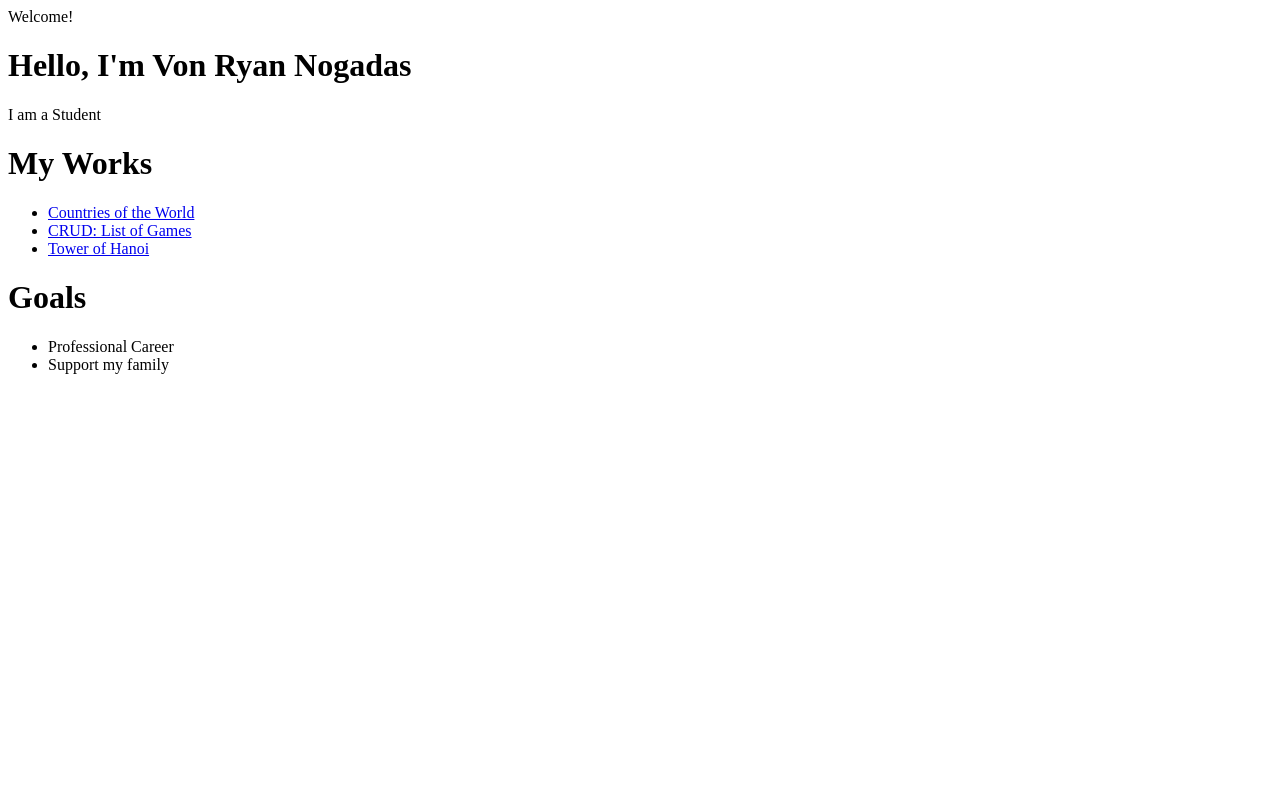
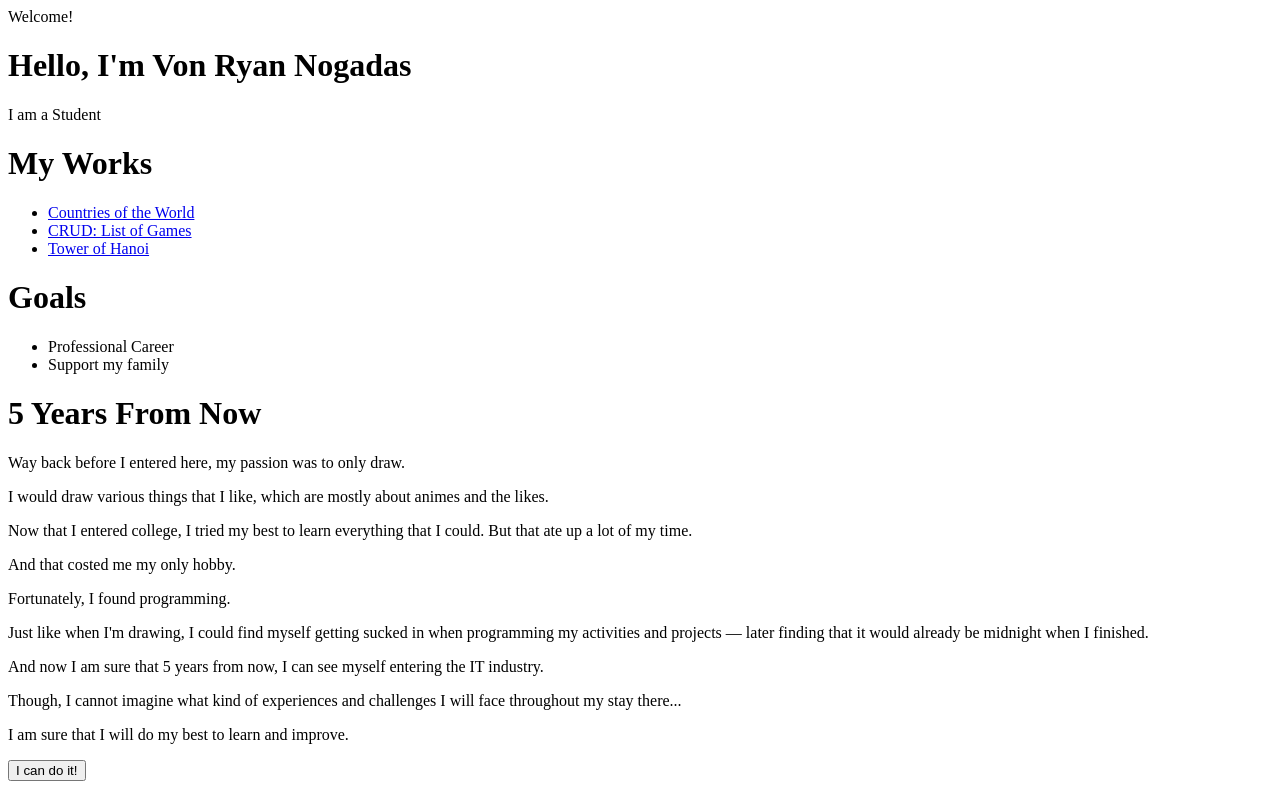
Before and after one commit to PUP-BSIT/final-Nogadas-VonRyan, a plain HTML site: page index.html in a window 1280 px wide. Drawn offline with Linux system fonts and the light colour scheme.

Commit message:
add thoughts for 5 years from now

```diff
--- a/index.html
+++ b/index.html
@@ -32,6 +32,37 @@
 				<li>Support my family</li>
 			</ul>
 		</div>
-		<div class="future"></div>
+		<div class="future">
+			<h1>5 Years From Now</h1>
+			<p>
+				Way back before I entered here, my passion was to only
+				draw.
+			</p>
+			<p>
+				I would draw various things that I like, which are mostly
+				about animes and the likes.
+			</p>
+			<p>
+				Now that I entered college, I tried my best to learn
+				everything that I could. But that ate up a lot of my time.
+			</p>
+			<p>And that costed me my only hobby.</p>
+			<p>Fortunately, I found programming.</p>
+			<p>
+				Just like when I'm drawing, I could find myself getting
+				sucked in when programming my activities and projects —
+				later finding that it would already be midnight when I
+				finished.
+			</p>
+			<p>
+				And now I am sure that 5 years from now, I can see myself
+				entering the IT industry.
+			</p>
+			<p>
+				Though, I cannot imagine what kind of experiences and
+				challenges I will face throughout my stay there...
+			</p>
+			<p>I am sure that I will do my best to learn and improve.</p>
+			<button type="button">I can do it!</button></div>
 	</body>
 </html>
```
